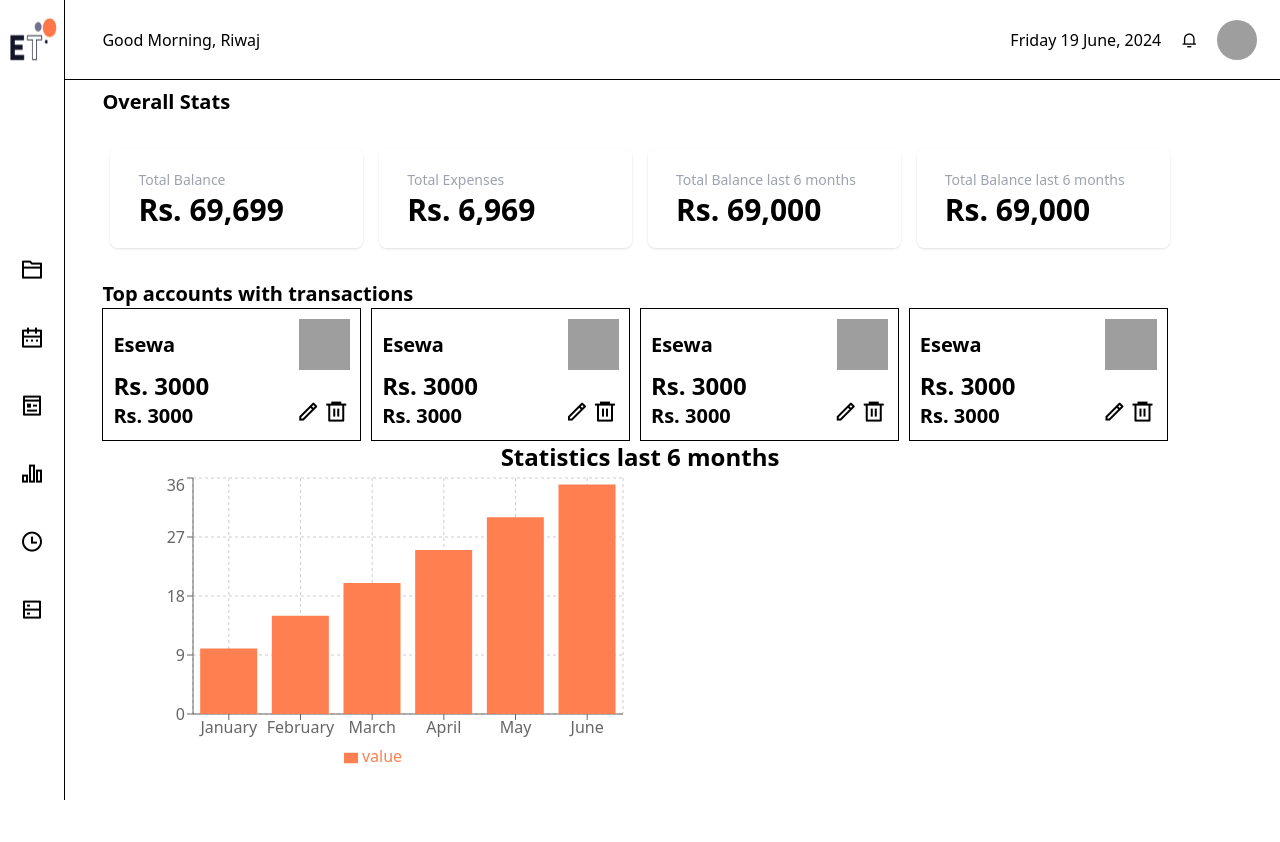
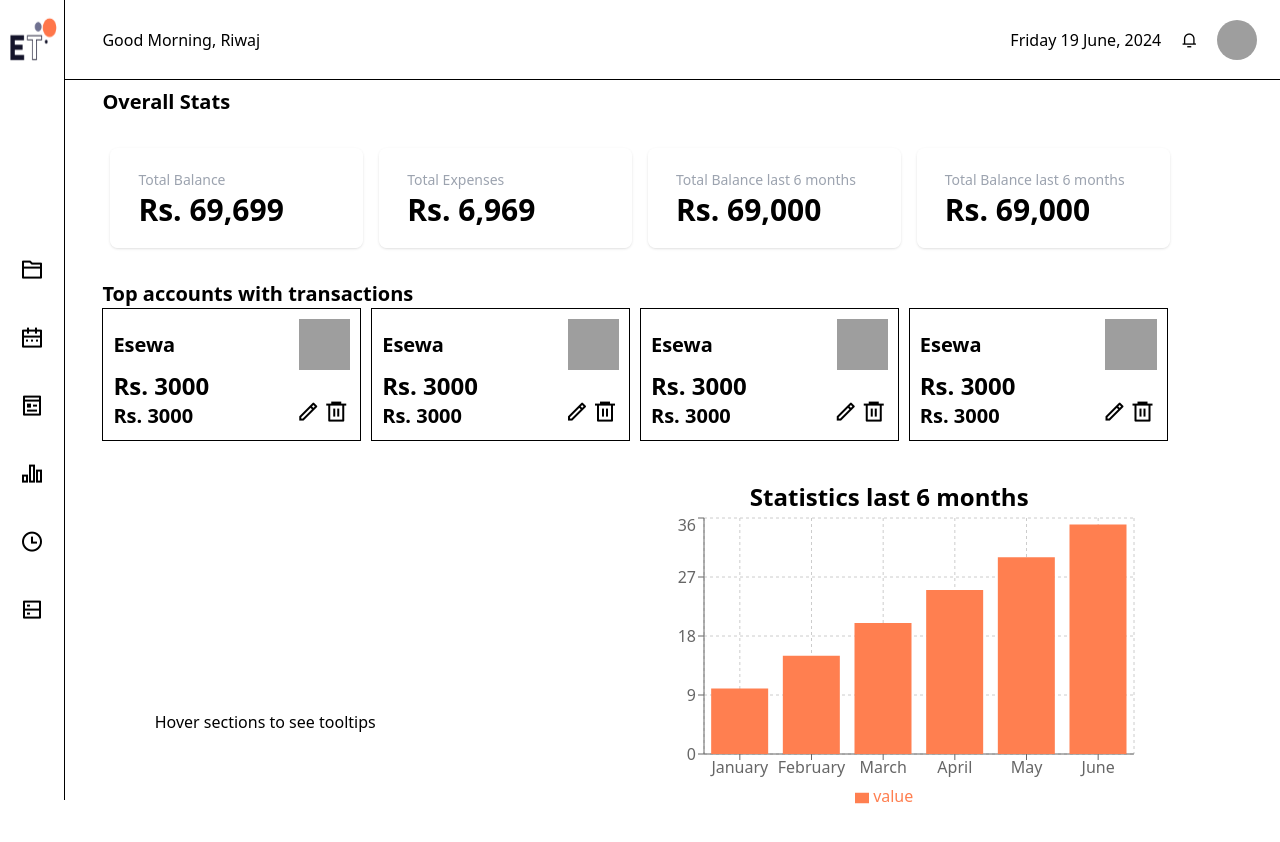
Before and after one commit to reewazz/Expense-Tracker, a React (Vite) app: page / in a window 1280 px wide. Shown: the top 842 px of the page. Before the commit the page ends 800 px from the top, so only its background shows below. Built offline with nearby package versions, Linux system fonts and the light colour scheme; grey boxes are pictures that could not be loaded.

Commit message:
statistics ui updated

```diff
--- a/src/modules/stats/stats.css
+++ b/src/modules/stats/stats.css
@@ -2,3 +2,9 @@
     padding: 1vh 8vw;
 
 }
+.charts{
+    padding: 5vh 1vw;
+    display: flex;
+    justify-content: space-between;
+    align-items: center;
+}
--- a/src/modules/stats/stats.jsx
+++ b/src/modules/stats/stats.jsx
@@ -1,5 +1,7 @@
+import { PieChart } from '@mui/x-charts/PieChart';
 import { BarCharts } from '../charts/Barchart'
 import { Sidebar } from '../partials/Sidebar'
+import { Button, RingProgress,Text } from '@mantine/core';
 import './stats.css'
 export const Stats = ()=>{
 return (
@@ -147,7 +149,25 @@ return (
 
 </div>
 <div className="charts">
-    <div className="piechart"></div>
+    <div className="piechart">
+
+ <RingProgress
+      size={170}
+      thickness={16}
+      label={
+        <Text size="xs" ta="center" px="xs" style={{ pointerEvents: 'none' }}>
+          Hover sections to see tooltips
+        </Text>
+      }
+      sections={[
+        { value: 40, color: 'cyan', tooltip: 'Documents – 40 Gb' },
+        { value: 25, color: 'orange', tooltip: 'Apps – 25 Gb' },
+        { value: 15, color: 'grape', tooltip: 'Other – 15 Gb' },
+      ]}
+    />
+
+
+    </div>
     <div className="barchart">
         <BarCharts/>
     </div>
```
Also changed, not shown: src/postcss.config.cjs (added, +14 -0 lines).
